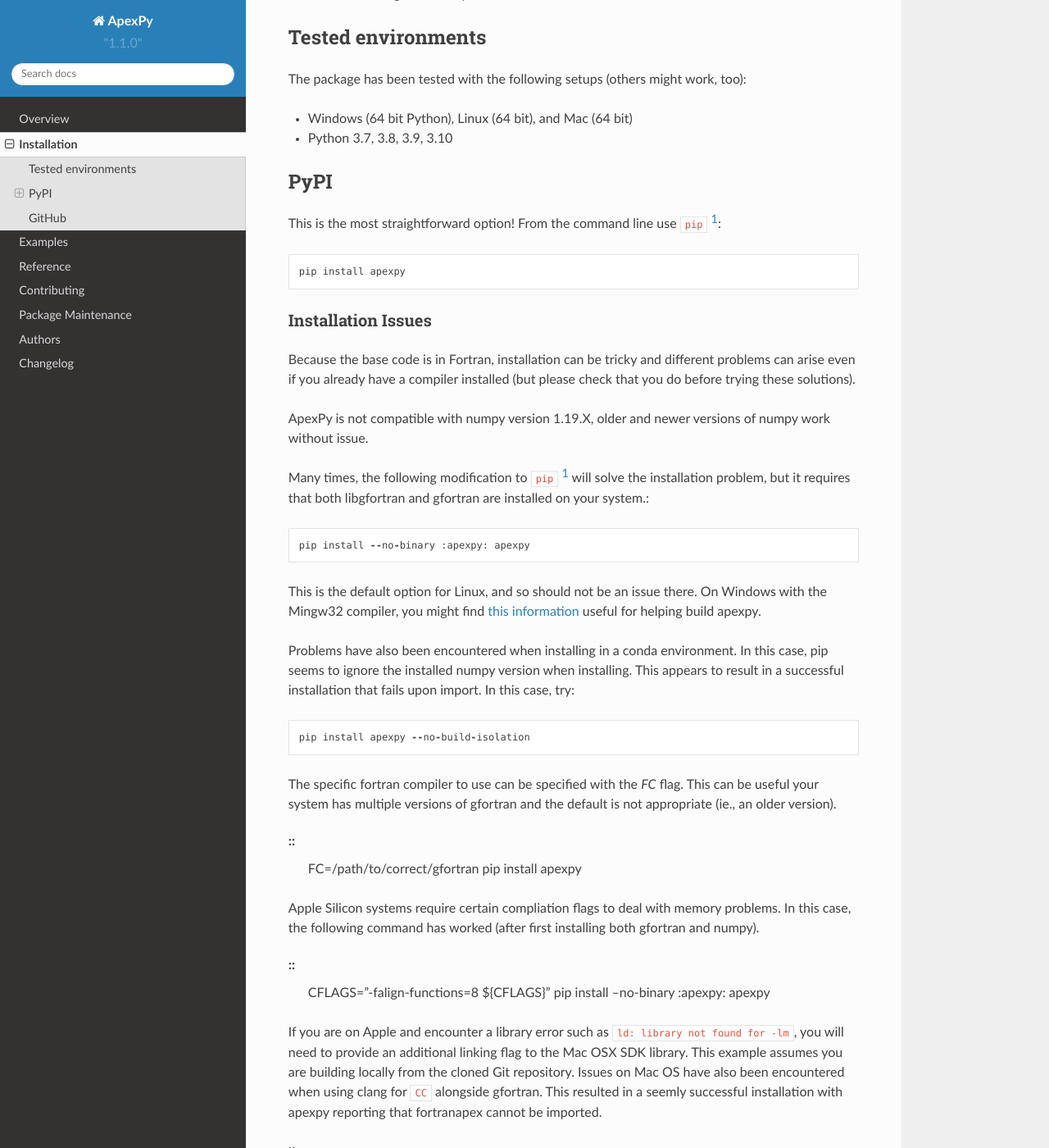
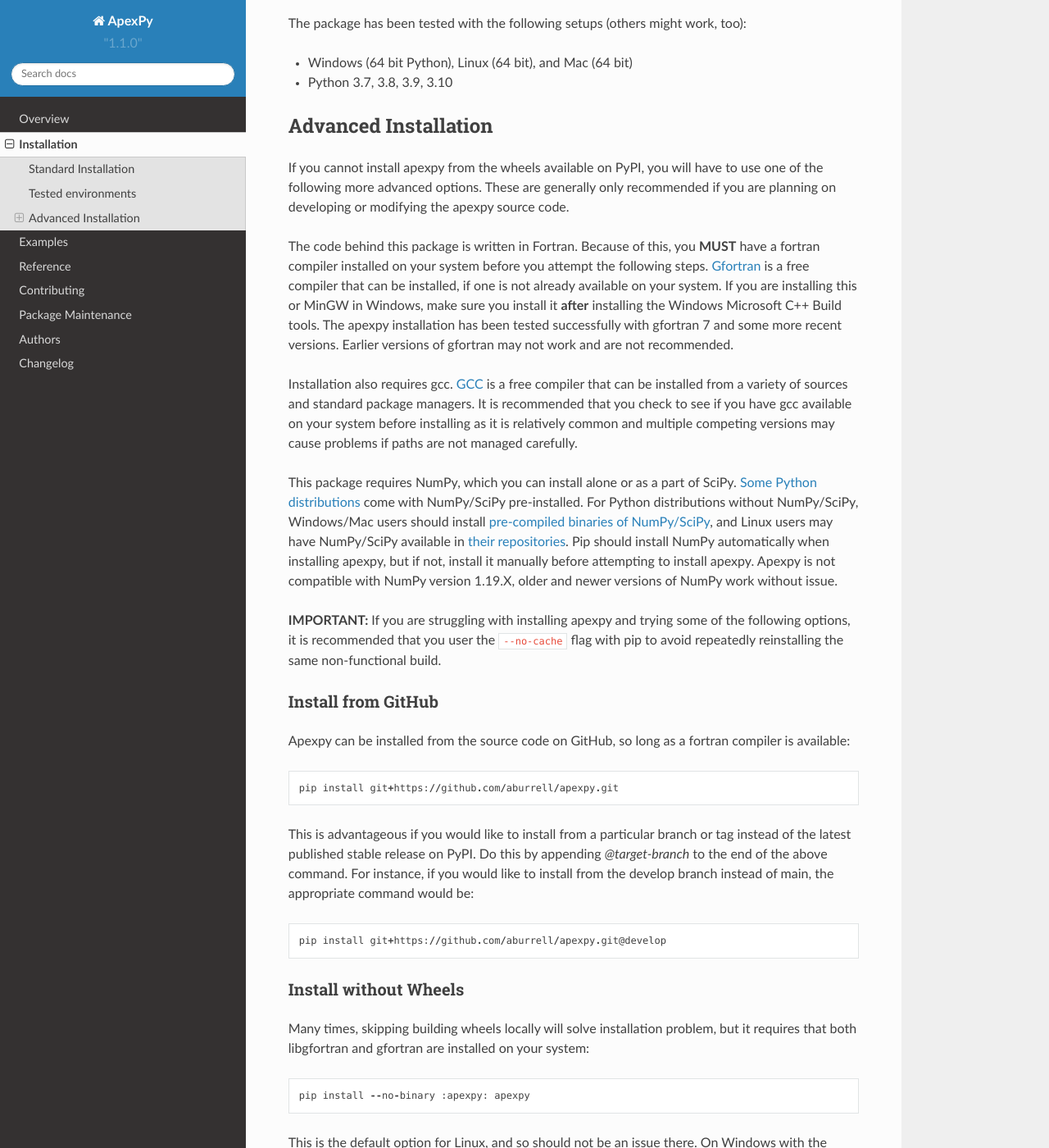
Before and after one commit to aburrell/apexpy, a Sphinx documentation site: the page built from docs/installation.rst, in a window 1280 px wide and 1400 px high, scrolled down 467 px. Shown: the whole window at 82% size. Built offline with Sphinx 7.4.7 and the Read the Docs theme 2.0.0, drawn with Linux system fonts in a browser that asks for light colours; some of the changed text lies outside the part shown.

Commit message:
DOC: Major revision/reorganization to installation documentation.

```diff
--- a/docs/installation.rst
+++ b/docs/installation.rst
@@ -3,23 +3,19 @@
 Installation
 ============
 
-This package requires NumPy, which you can install alone or as a part of SciPy.
-`Some Python distributions <https://scipy.org/install/>`_
-come with NumPy/SciPy pre-installed. For Python distributions without
-NumPy/SciPy, Windows/Mac users should install
-`pre-compiled binaries of NumPy/SciPy <https://scipy.org/download/#official-source-and-binary-releases>`_, and Linux users may have
-NumPy/SciPy available in `their repositories <https://scipy.org/download/>`_.
+.. _installation-cmd:
 
-When you have NumPy, you may use either PyPI or GitHub to install this package.
+Standard Installation
+---------------------
 
-The code behind this package is written in Fortran.  Because of this, you
-**MUST** have a fortran compiler installed on your system before you attempt
-the next step.  `Gfortran <https://gcc.gnu.org/wiki/GFortran>`_ is a free
-compiler that can be installed, if one is not already available on your system.
-If you are installling this or MinGW in Windows, make sure you install it
-**after** installing the Windows Microsoft C++ Build tools.  The apexpy
-installation has been tested successfully with gfortran 7 and some more recent
-versions.  Earlier versions of gfortran may not work and are not recommended.
+The recommended (and most straightforward) method for users to install apexpy is
+through PyPI. From the command line use ``pip`` [1]_::
+
+    pip install apexpy
+
+You should be able to import apexpy and run basic conversions as shown in the
+examples.  If you get errors or warnings upon importing, see below for more
+advanced options and troubleshooting.
 
 
 .. _installation-tested:
@@ -33,28 +29,68 @@
 * Python 3.7, 3.8, 3.9, 3.10
 
 
-.. _installation-pip:
+Advanced Installation
+---------------------
 
-PyPI
-----
-This is the most straightforward option!  From the command line use
-``pip`` [1]_::
+If you cannot install apexpy from the wheels available on PyPI, you will have to
+use one of the following more advanced options. These are generally only
+recommended if you are planning on developing or modifying the apexpy source
+code.
 
-    pip install apexpy
+The code behind this package is written in Fortran.  Because of this, you
+**MUST** have a fortran compiler installed on your system before you attempt
+the following steps.  `Gfortran <https://gcc.gnu.org/wiki/GFortran>`_ is a free
+compiler that can be installed, if one is not already available on your system.
+If you are installing this or MinGW in Windows, make sure you install it
+**after** installing the Windows Microsoft C++ Build tools.  The apexpy
+installation has been tested successfully with gfortran 7 and some more recent
+versions.  Earlier versions of gfortran may not work and are not recommended.
 
-Installation Issues
+Installation also requires gcc. `GCC <https://gcc.gnu.org/>`_ is a free compiler
+that can be installed from a variety of sources and standard package managers.
+It is recommended that you check to see if you have gcc available on your system
+before installing as it is relatively common and multiple competing versions
+may cause problems if paths are not managed carefully.
+
+This package requires NumPy, which you can install alone or as a part of SciPy.
+`Some Python distributions <https://scipy.org/install/>`_
+come with NumPy/SciPy pre-installed. For Python distributions without
+NumPy/SciPy, Windows/Mac users should install
+`pre-compiled binaries of NumPy/SciPy <https://scipy.org/download/#official-source-and-binary-releases>`_, and Linux users may have
+NumPy/SciPy available in `their repositories <https://scipy.org/download/>`_.
+Pip should install NumPy automatically when installing apexpy, but if not,
+install it manually before attempting to install apexpy. Apexpy is not
+compatible with NumPy version 1.19.X, older and newer versions of NumPy work
+without issue.
+
+**IMPORTANT:** If you are struggling with installing apexpy and trying some of
+the following options, it is recommended that you user the ``--no-cache`` flag
+with pip to avoid repeatedly reinstalling the same non-functional build.
+
+
+Install from GitHub
 ^^^^^^^^^^^^^^^^^^^
 
-Because the base code is in Fortran, installation can be tricky and different
-problems can arise even if you already have a compiler installed (but please
-check that you do before trying these solutions).
+Apexpy can be installed from the source code on GitHub, so long as a fortran
+compiler is available::
 
-ApexPy is not compatible with numpy version 1.19.X, older and newer versions
-of numpy work without issue.
+  pip install git+https://github.com/aburrell/apexpy.git
 
-Many times, the following modification to ``pip`` [1]_ will solve the
-installation problem, but it requires that both libgfortran and gfortran are
-installed on your system.::
+This is advantageous if you would like to install from a particular branch or
+tag instead of the latest published stable release on PyPI.  Do this by
+appending `@target-branch` to the end of the above command.  For instance, if
+you would like to install from the develop branch instead of main, the
+appropriate command would be::
+
+  pip install git+https://github.com/aburrell/apexpy.git@develop
+
+
+Install without Wheels
+^^^^^^^^^^^^^^^^^^^^^^
+
+Many times, skipping building wheels locally will solve installation problem,
+but it requires that both libgfortran and gfortran are installed on your
+system::
 
     pip install --no-binary :apexpy: apexpy
 
@@ -62,52 +98,13 @@
 Windows with the Mingw32 compiler, you might find `this information <https://wiki.python.org/moin/WindowsCompilers#GCC_-_MinGW-w64_.28x86.2C_x64.29>`_
 useful for helping build apexpy.
 
-Problems have also been encountered when installing in a conda environment.
-In this case, pip seems to ignore the installed numpy version when installing.
-This appears to result in a successful installation that fails upon import.  In
-this case, try::
 
-  pip install apexpy --no-build-isolation
+Build from Source
+^^^^^^^^^^^^^^^^^
 
-The specific fortran compiler to use can be specified with the `FC` flag.  This
-can be useful your system has multiple versions of gfortran and the default
-is not appropriate (ie., an older version).
-
-::
-   FC=/path/to/correct/gfortran pip install apexpy
-
-Apple Silicon systems require certain compliation flags to deal with memory
-problems.  In this case, the following command has worked (after first
-installing both gfortran and numpy).
-
-::
-   CFLAGS="-falign-functions=8 ${CFLAGS}" pip install --no-binary :apexpy: apexpy
-
-If you are on Apple and encounter a library error such as
-``ld: library not found for -lm``, you will need to provide an additional
-linking flag to the Mac OSX SDK library.  This example assumes you are building
-locally from the cloned Git repository.  Issues on Mac OS have also been
-encountered when using clang for ``CC`` alongside gfortran.  This resulted in a
-seemly successful installation with apexpy reporting that fortranapex cannot be
-imported.
-
-::
-   LDFLAGS="-L/Library/Developer/CommandLineTools/SDKs/MacOSX.sdk/usr/lib ${LDFLAGS}" pip install apexpy
-
-Windows systems are known to have issues with Fortran-based codes.  The Windows
-testing we do uses miniconda, so we recommend using the Anaconda environment.
-One problem that has been encountered is a lack of LAPACK/BLAS tools that
-causes numpy to not behave as expected.  This can be fixed by installing
-scipy before numpy and then installing apexpy.
-
-
-.. _installation-cmd:
-
-GitHub
-------
-If you are indending on modifying or contributing to apexpy, it's easier to
-install apexpy by forking the repository and installing it locally or within
-a virtual environment. After clonining the fork (see :ref:`contributing`),
+If you intend to modify or contribute to apexpy, you should install apexpy by
+forking the repository and installing it locally or within a virtual
+environment. After cloning the fork (see :ref:`contributing`),
 you may install by::
 
   cd apexpy
@@ -115,13 +112,7 @@
   pip install -e .
 
 
-The ``-e`` flag uses pip to peform what used to be ``python setup.py develop``.
-
-Another benefit of installing apexpy from the command line is specifying the
-compilers you would like to use.  These can be changed by altering the ``CC``
-and ``FC`` environment variables on your computer.  If using an Intel compiler,
-you will need to uncomment a line at the top of ``src/fortranapex/igrf.f90`` to
-ensure all necessary libraries are imported.
+The ``-e`` flag uses pip to perform what used to be ``python setup.py develop``.
 
 If the above command doesn't work for you (as may be the case for Windows), you
 can try::
@@ -132,6 +123,71 @@
   cd build
   meson install
 
+
+Specifying Compilers
+^^^^^^^^^^^^^^^^^^^^
+
+When you install apexpy from the command line you can specify the compilers you
+would like to use.  These can be changed by altering the ``CC`` and ``FC``
+environment variables on your computer::
+
+  FC=/path/to/correct/gfortran CC=/path/to/correct/gcc pip install -e .
+
+This can be useful your system has multiple versions of gfortran or gcc and the
+default is not appropriate (ie., an older version). If using an Intel compiler,
+you will need to clone the repository locally and uncomment a line at the top of
+``src/fortranapex/igrf.f90`` to ensure all necessary libraries are imported.
+
+
+When All Else Fails
+^^^^^^^^^^^^^^^^^^^
+
+Because the base code is in Fortran, installation can be tricky and different
+problems can arise even if you already have a compiler installed.  The following
+are a series of installation commands that users have reported working for
+different system configurations.  We have not been able to reproduce some of
+the issues users report and cannot fully explain why some of the options work,
+none the less they are recorded here as they may be useful to other users.  If
+you feel like you can provide more insight on the situations where these
+commands are appropriate or discover a new installation process that works for
+your system when none of the previously described standard approaches work,
+please consider contributing to this documentation (see :ref:`contributing`).
+
+Problems have been encountered when installing in a conda environment. In this
+case, pip seems to ignore the installed numpy version when installing. This
+appears to result in a successful installation that fails upon import.  In
+this case, try::
+
+  pip install apexpy --no-build-isolation
+
+
+Apple Silicon systems require certain compilation flags to deal with memory
+problems. Apexpy may appear to install and import correctly, but then fail with
+BUS errors when used. In this case, the following command has worked::
+
+  CFLAGS="-falign-functions=8 ${CFLAGS}" pip install --no-binary :apexpy: apexpy
+
+
+If you are on Apple and encounter a library error such as
+``ld: library not found for -lm``, you will need to provide an additional
+linking flag to the Mac OSX SDK library::
+
+  LDFLAGS="-L/Library/Developer/CommandLineTools/SDKs/MacOSX.sdk/usr/lib ${LDFLAGS}" pip install .
+
+This example assumes you are building
+locally from the cloned Git repository.  Issues on Mac OS have also been
+encountered when using clang for ``CC`` alongside gfortran.  This resulted in a
+seemly successful installation with apexpy reporting that fortranapex cannot be
+imported.
+
+
+Windows systems are known to have issues with Fortran-based codes.  The Windows
+testing we do uses miniconda, so we recommend using the Anaconda environment.
+One problem that has been encountered is a lack of LAPACK/BLAS tools that
+causes numpy to not behave as expected.  This can be fixed by installing
+scipy before numpy and then installing apexpy.
+
+
 .. [1] pip is included with Python 2 from v2.7.9 and Python 3 from v3.4.
        If you don't have pip,
        `get it here <https://pip.pypa.io/en/stable/installing/>`_.
```
